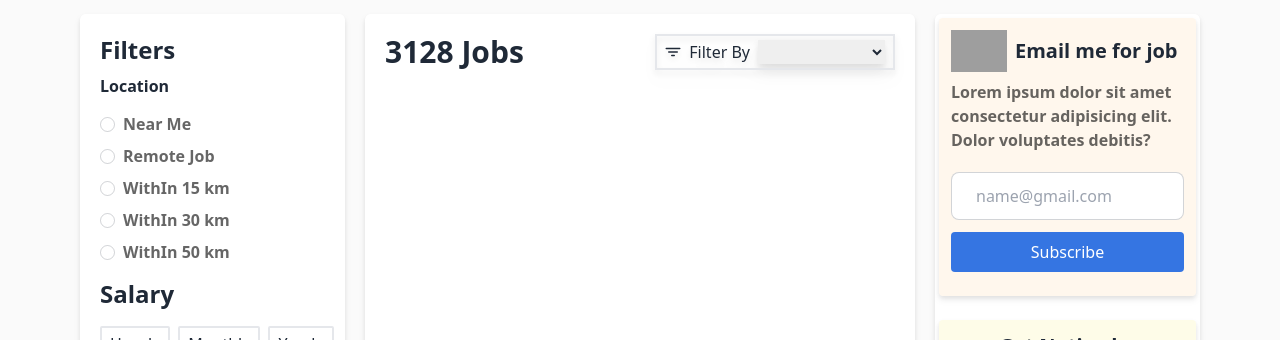
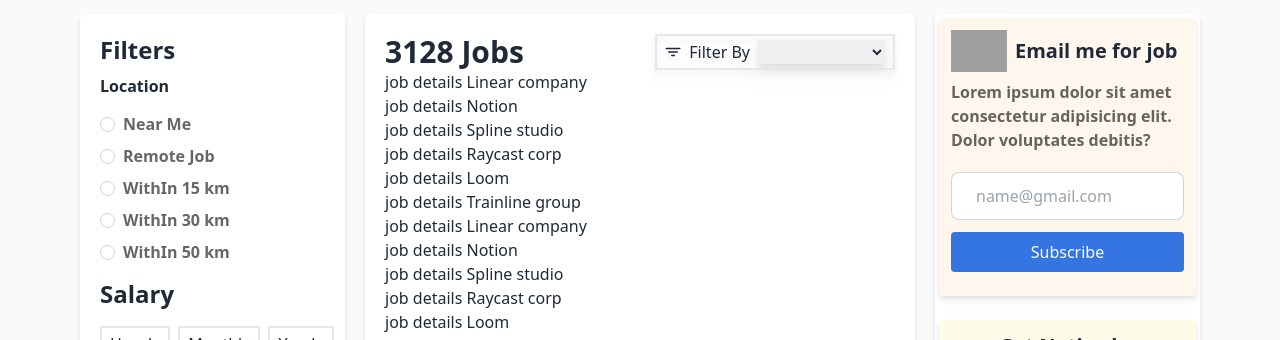
Before and after one commit to alif0013/job-portal, a React (Vite) app: page / in a window 1280 px wide. Shown: the part 612-952 px from the top of the page. Built offline with nearby package versions, Linux system fonts and the light colour scheme; grey boxes are pictures that could not be loaded.

Commit message:
added job card component

```diff
--- /dev/null
+++ b/src/Components/AllJobCard/AllJob.jsx
@@ -0,0 +1,26 @@
+import React, { useEffect, useState } from 'react';
+import JobCard from './JobCard';
+
+const AllJob = () => {
+
+    const [jobs, setJobs] = useState([]);
+
+    useEffect(() => {
+        fetch("jobs.json")
+            .then(res => res.json())
+            .then(data => {
+                setJobs(data);
+            })
+    }, [])
+
+
+    return (
+        <div>
+            {
+                jobs.map( job => <JobCard job={job} key={job.id}></JobCard>)
+            }
+        </div>
+    );
+};
+
+export default AllJob;
--- /dev/null
+++ b/src/Components/AllJobCard/JobCard.jsx
@@ -0,0 +1,12 @@
+import React from 'react';
+
+const JobCard = ({job}) => {
+    const {companyName} = job;
+    return (
+        <div>
+            job details {companyName}
+        </div>
+    );
+};
+
+export default JobCard;
--- a/src/Components/MiddleSideCard.jsx
+++ b/src/Components/MiddleSideCard.jsx
@@ -1,4 +1,5 @@
 import { IoFilter } from "react-icons/io5";
+import AllJob from "./AllJobCard/AllJob";
 
 const MiddleSideCard = () => {
     return (
@@ -6,15 +7,7 @@
             {/* filter and all job length */}
             <div className='flex justify-between items-center'>
                 <h1 className="text-2xl md:text-3xl font-semibold">3128 Jobs</h1>
-                {/* <div className="flex items-center">
-                <IoFilter className="ml-5"></IoFilter>
-                    <select className="select select-bordered select-sm w-full max-w-xs">
-                        <option disabled selected>Small</option>
-                        <option>Small Apple</option>
-                        <option>Small Orange</option>
-                        <option>Small Tomato</option>
-                    </select>
-                </div> */}
+
                 <div className="flex items-center gap-2 px-2 py-1 border-gray-200 border-2 drop-shadow-lg">
                     <IoFilter className=""></IoFilter> <h2>Filter By</h2>
                     <select className="border-none outline-none" name="example" id="example">
@@ -27,6 +20,10 @@
 
                 </div>
             </div>
+
+            {/* all jobs card  */}
+            <AllJob></AllJob>
+
         </div>
     );
 };
--- a/src/Pages/Home/Home.jsx
+++ b/src/Pages/Home/Home.jsx
@@ -1,4 +1,3 @@
-import React, { useEffect, useState } from 'react';
 import Banner from '../../Components/Banner';
 import LeftSideFilter from '../../Components/LeftSideFilter';
 import MiddleSideCard from '../../Components/MiddleSideCard';
@@ -6,18 +5,10 @@
 
 const Home = () => {
 
-    const [jobs, setJobs] = useState([]);
-
-    useEffect(() => {
-        fetch("jobs.json")
-            .then(res => res.json())
-            .then(data => {
-                setJobs(data);
-            })
-    }, [])
 
 
-    console.log(jobs);
+
+    // console.log(jobs);
     return (
         <div className=''>
             <div className='px-5'>
```
